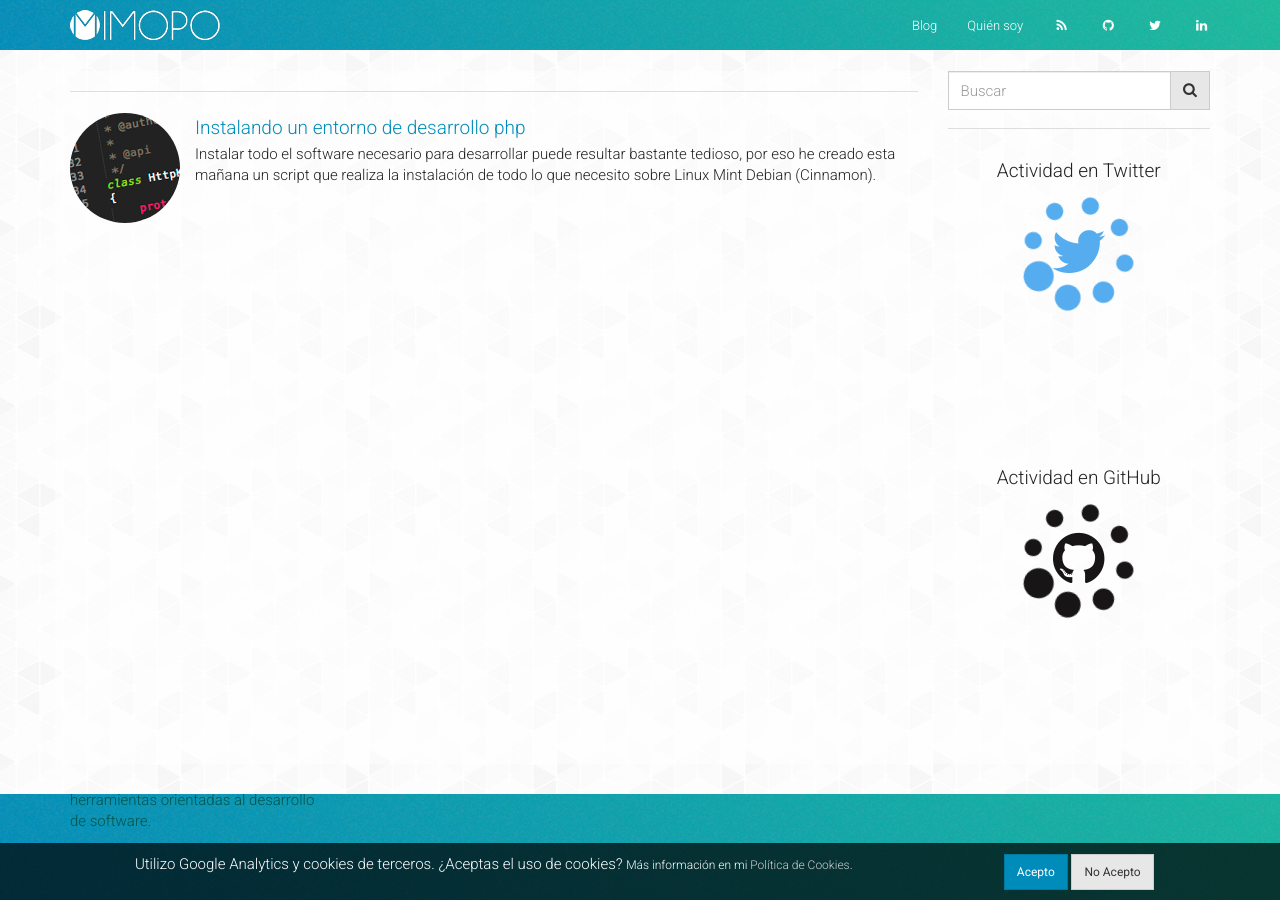
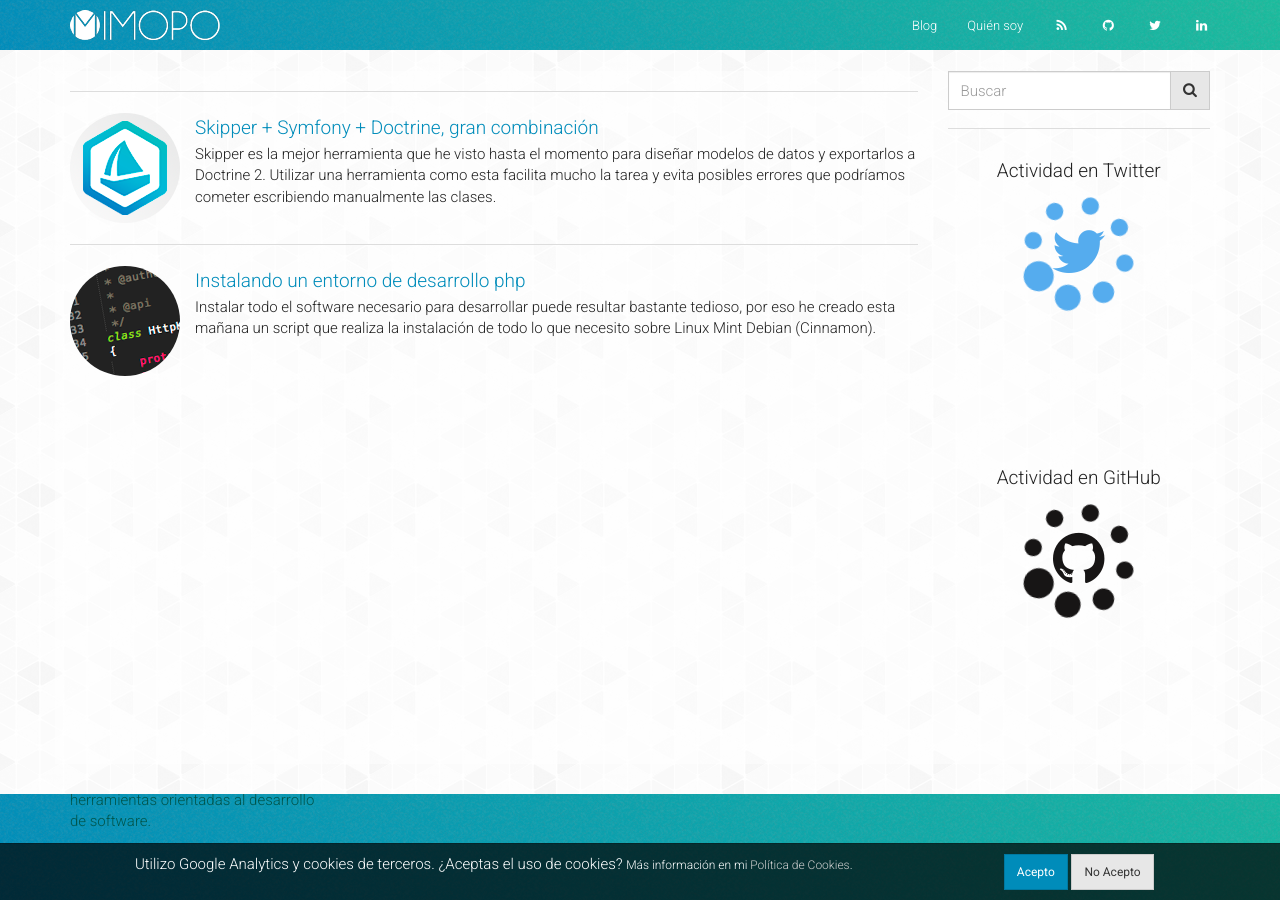
Before and after one commit to mimopo/mimopo.github.io, a Jekyll site: the page built from index.html, in a window 1280 px wide. Built offline with Jekyll 4.4.1, drawn with Linux system fonts in a browser that asks for light colours; nearby versions of some CDN libraries; the list of posts is cut into pages by our own code; comment, search, counter and statistics services are not loaded; a style sheet for code colours, icons or effects is not loaded.

Commit message:
Blueimp Gallery + Post about Skipper

```diff
--- a/_includes/loop.html
+++ b/_includes/loop.html
@@ -4,7 +4,7 @@
             <a href="{{ post.url | prepend: site.baseurl }}" class="post-link" itemprop="url">
                 <div class="pull-left" href="#">
                     <div class="media-object">
-                        <img class="post-image" width="110" height="110" src="{{ site.baseurl }}/images/posts/{{ post.image }}" alt="imagen" itemprop="image">
+                        <img class="post-image" width="110" height="110" src="{{ site.baseurl }}/images/posts-thumbnails/{{ post.image }}" alt="imagen" itemprop="image">
                         {% include post-date.html date=post.date %}
                     </div>
                 </div>
--- /dev/null
+++ b/_posts/2014-10-09-skipper-symfony-doctrine-gran-combinacion.html
@@ -0,0 +1,99 @@
+---
+title:      "Skipper + Symfony + Doctrine, gran combinación"
+date:       2014-10-09 20:15:00
+categories: herramientas symfony doctrine
+image:      skipper.png
+---
+
+<blockquote class="text-important">
+    <a href="http://skipper18.com">Skipper</a> es la mejor herramienta que he visto hasta el momento para diseñar
+    modelos de datos y exportarlos a Doctrine 2. Utilizar una herramienta como esta facilita mucho la tarea y evita
+    posibles errores que podríamos cometer escribiendo manualmente las clases.
+</blockquote>
+<!-- more -->
+
+<h3>Multiplataforma y muy configurable</h3>
+<p>
+    Hay dos cosas que me encantan de Skipper, la primera que es multiplataforma y la segunda que es altamente
+    configurable. Aunque desde su interfaz no es posible controlar tantas opciones como me gustaría, tiene un sistema
+    muy potente de <a href="http://help.skipper18.com/en/configuration-files">configuración mediante ficheros XML</a>,
+    ideal para versionar junto al código del bundle o la aplicación que estemos desarrollando. Para los proyectos con
+    Symfony + Doctrine he creado una configuración que podéis ver en <a href="#">este gist</a>.
+</p>
+<p>
+    El fichero <code>.skipper</code> que genera la aplicación es un XML, lo que significa que podemos versionarlo junto
+    al código y con un poco de mañana hacer modificaciones manuales. Útil, por ejemplo, cuando modificamos el nombre de
+    una clase y queremos hacer lo mismo con todas las claves ajenas que apuntan a ella, lo abrimos en el editor de texto
+    y realizamos una operación de sustitución de cadenas.
+</p>
+<p>
+    Skipper soporta la exportación de clases para Doctrine en PHP con anotaciones, YML o XML. En mi caso he optado por
+    PHP con anotaciones. Aunque la exportación funciona perfectamente y respeta el contenido de las clases existentes,
+    es buena práctica asegurarnos de que tenemos correctamente versionado el código para poder volver atrás en caso de
+    cualquier anomalía.
+</p>
+<p>
+    Tras exportar las clases podemos ejecutar en nuestro proyecto Symfony
+    <code>app/console doctrine:generate:entities</code> y sólo nos quedará escribir los validadores y hacer algunos
+    retoques. Esto se podría automatizar utilizando
+</p>
+<p>
+    Por el momento no es posible definir validadores o valores por defecto en
+    <a href="http://www.skipper18.com/en/doctrine2">proyectos Doctrine 2</a>, en mi opinión funciones que evitarían
+    bastante trabajo y que se agradecerían bastante. En cualquier caso es posible contactar con el equipo de desarrollo
+    a través del <a href="http://support.skipper18.com/">foro de soporte</a>, en el que aceptan sugerencias sobre nuevas
+    funcionalidades o mejoras.
+</p>
+
+<h3>Su precio</h3>
+<p>
+    Puedes probar Skipper gratuitamente durante 14 días. Aunque es una herramienta de pago, creo que
+    <a href="http://www.skipper18.com/en/pricing">su precio</a> es más que razonable si tenemos en cuenta la comodidad
+    que aporta y el trabajo que nos puede ahorrar. Además, si haces una review como esta el equipo de Atlantic18 te
+    ofrecerá un jugoso 20% de descuento que no viene nada mal ;) . Si sólo necesitas ver el diagrama de un proyecto sin
+    modificarlo siempre puedes instalar de forma totalmente gratuita el programa en modo visor.
+</p>
+
+<h3>Una &lt;img&gt; vale más que mil palabras</h3>
+<p>
+    A continuación, os dejo unas capturas de pantalla que he tomado del proceso de importación de un proyecto Symfony
+    existente, el resultado obtenido y su posterior exportación.
+</p>
+
+<div id="screenshots" class="row">
+    <div class="col-sm-6 col-md-4">
+        <a href="{{ site.baseurl }}/images/posts/skipper-project-import.png" title="Importar Proyecto" data-gallery="#blueimp-gallery-screenshots" class="thumbnail">
+            <img src="{{ site.baseurl }}/images/posts/skipper-project-import.png" alt="">
+        </a>
+    </div>
+    <div class="col-sm-6 col-md-4">
+        <a href="{{ site.baseurl }}/images/posts/skipper-project-imported.png" title="Proyecto Importado" data-gallery="#blueimp-gallery-screenshots" class="thumbnail">
+            <img src="{{ site.baseurl }}/images/posts/skipper-project-imported.png" alt="">
+        </a>
+    </div>
+    <div class="clearfix visible-sm"></div><!-- really ugly fix -->
+    <div class="col-sm-6 col-md-4">
+        <a href="{{ site.baseurl }}/images/posts/skipper-project.png" title="Proyecto" data-gallery="#blueimp-gallery-screenshots" class="thumbnail">
+            <img src="{{ site.baseurl }}/images/posts/skipper-project.png" alt="">
+        </a>
+    </div>
+    <div class="clearfix visible-md visible-lg"></div><!-- really ugly fix -->
+    <div class="col-sm-6 col-md-4">
+        <a href="{{ site.baseurl }}/images/posts/skipper-project-export.png" title="Exportar Proyecto" data-gallery="#blueimp-gallery-screenshots" class="thumbnail">
+            <img src="{{ site.baseurl }}/images/posts/skipper-project-export.png" alt="">
+        </a>
+    </div>
+    <div class="clearfix visible-sm"></div><!-- really ugly fix -->
+    <div class="col-sm-6 col-md-4">
+        <a href="{{ site.baseurl }}/images/posts/skipper-project-exported.png" title="Proyecto Exportado" data-gallery="#blueimp-gallery-screenshots" class="thumbnail">
+            <img src="{{ site.baseurl }}/images/posts/skipper-project-exported.png" alt="">
+        </a>
+    </div>
+</div>
+
+<p class="text-muted">
+    El modelo de datos pertenece a la aplicación <a href="https://github.com/javiereguiluz/Cupon">"Cupón"</a> que
+    aparece en el libro <a href="http://symfony.es/libro/">"Desarrollo Ágil con Symfony2"</a> de
+    <a href="https://twitter.com/javiereguiluz">Javier Eguiluz</a>, 100% recomendable para todos aquellos que tengáis
+    interés en iniciaros en Symfony 2.
+</p>
--- /dev/null
+++ b/categoria/doctrine.html
@@ -0,0 +1,5 @@
+---
+title: Doctrine
+---
+
+{% include loop.html posts=site.categories.doctrine %}
--- /dev/null
+++ b/categoria/symfony.html
@@ -0,0 +1,5 @@
+---
+title: Symfony
+---
+
+{% include loop.html posts=site.categories.symfony %}
--- a/humans.txt
+++ b/humans.txt
@@ -16,6 +16,7 @@
     LESS -- http://lesscss.org/
     Jekyll -- http://jekyllrb.com/
     Github Pages -- https://pages.github.com/
+    CDNjs -- https://cdnjs.com/
     Initializr -- http://www.initializr.com/
     Modernizr -- http://modernizr.com/
     jQuery -- http://jquery.com/
@@ -24,6 +25,7 @@
     Mustache -- http://mustache.github.io/
     Bootstrap -- http://getbootstrap.com/
     Font Awesome -- http://fortawesome.github.io/Font-Awesome/
+    Blueimp Gallery -- http://blueimp.github.io/Gallery/
     Github Activity -- https://github.com/caseyscarborough/github-activity
     Google Analytics -- http://www.google.com/analytics/
     Google Custom Search -- https://developers.google.com/custom-search/
```
Also changed, not shown: _includes/foot-post.html (+12 -0 lines), images/posts-thumbnails/default.png (renamed from images/posts/default.png), images/posts-thumbnails/development.png (renamed from images/posts/development.png), images/posts-thumbnails/skipper.png (added), images/posts/skipper-project-export.png (added), images/posts/skipper-project-exported.png (added), images/posts/skipper-project-import.png (added), images/posts/skipper-project-imported.png (added), images/posts/skipper-project.png (added).
